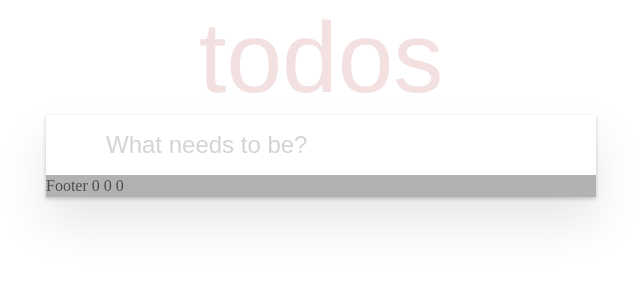
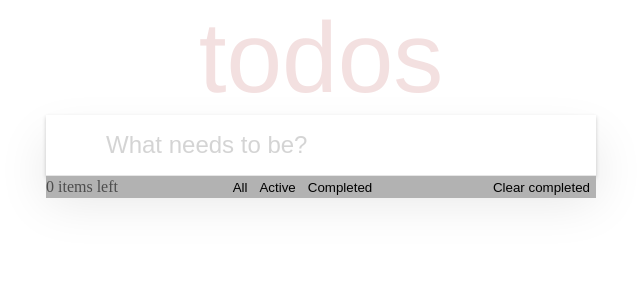
Before and after one commit to KGeorgeA/TODO, a React (Create React App) app: page / in a window 1280 px wide. Shown: the top 300 px of the page, without its empty margins (319-959 px from the left). Built offline with nearby package versions, Linux system fonts and the light colour scheme.

Commit message:
Added button 'clear completed' filters: All Active Completed

```diff
--- a/src/components/App/App.js
+++ b/src/components/App/App.js
@@ -11,8 +11,18 @@ class App extends React.Component {
     this.handleDelete = this.handleDelete.bind(this);
     this.handleComplete = this.handleComplete.bind(this);
 
+    this.setAllCompleted = this.setAllCompleted.bind(this);
+
+    this.handleGetCompleted = this.handleGetCompleted.bind(this);
+    this.handleGetActive = this.handleGetActive.bind(this);
+    this.handleGetAll = this.handleGetAll.bind(this);
+    this.handleDeleteAllCompleted = this.handleDeleteAllCompleted.bind(this);
+
     this.state = {
       todos: localStorage.getItem("todos-json") ? JSON.parse(localStorage.getItem("todos-json")) : [],
+      activeTodos: [],
+      completedTodos: [],
+      whichSet: 1,
     }
   }
 
@@ -40,7 +50,6 @@ class App extends React.Component {
     this.setState({
       todos: newTodos,
     });
-    console.log("newTodos findIndex", newTodos, itemIndex);
   }
 
   handleComplete(ev) {
@@ -58,38 +67,51 @@ class App extends React.Component {
     });
   }
 
-  getTodoAmount() {
-    const todos = this.state.todos;
-    const allTodoAmount = todos.length;
-    const completedTodoAmount = todos.reduce((count, item) => {
-      return item.isCompleted ? count += 1 : count;
-    }, 0);
-    const activeTodoAmount = allTodoAmount - completedTodoAmount;
+  handleGetCompleted() {
+    const completedTodos = this.state.todos.map(item => item.isCompleted ? item : null);
+    this.setState({
+      completedTodos: completedTodos.filter(item => item != null),
+      activeTodos: [],
+      whichSet: -1,
+    });
+  }
 
-    const completedTodoArr = [];
-    const activeTodoArr = [];
+  handleGetActive() {
+    const activeTodos = this.state.todos.map(item => item.isCompleted ? null : item);
+    this.setState({
+      completedTodos: [],
+      activeTodos: activeTodos.filter(item => item != null),
+      whichSet: 0
+    });
+  }
 
-    todos.map((item) => {
-      if (item.isCompleted === true) completedTodoArr.push(item.id);
-      if (item.isCompleted === false) activeTodoArr.push(item.id);
+  handleGetAll() {
+    this.setState({
+      whichSet: 1,
     });
+  }
 
-    return {
-      allTodoAmount,
-      completed: {
-        completedTodoArr,
-        completedTodoAmount,
-      },
-      active: {
-        activeTodoArr,
-        activeTodoAmount,
-      },
-    }
+  handleDeleteAllCompleted() {
+    const todos = this.state.todos.filter(item => {
+      if (item.isCompleted !== true) return item;
+    });
+    this.setState({
+      todos: todos,
+    });
+    localStorage.setItem("todos-json", JSON.stringify(todos));
+  }
+
+  setAllCompleted() {
+    const todos = this.state.todos.map(item => item.isCompleted = true);
+    this.setState({
+      todos: todos,
+    });
+    localStorage.setItem("todos-json", JSON.stringify(todos));
   }
 
   render() {
-    let todoFilterResult = this.getTodoAmount();
-    console.log(todoFilterResult);
+    const todoAmount = this.state.todos.length;
+
     return (
       <Container
         className="wrapper"
@@ -107,13 +129,25 @@ class App extends React.Component {
 
           />
           <Todos
-            todos={this.state.todos}
+            todos={
+              this.state.whichSet === 1 ?
+              this.state.todos :
+              this.state.whichSet === 0 ?
+              this.state.activeTodos :
+              this.state.completedTodos
+              }
             handleDelete={this.handleDelete}
             handleComplete={this.handleComplete}
 
           />
-          <Footer todos={this.state.todos} todoFilterResult={todoFilterResult}/>
         </Main>
+        <Footer
+          todoAmount={todoAmount}
+          handleGetCompleted={this.handleGetCompleted}
+          handleGetActive={this.handleGetActive}
+          handleGetAll={this.handleGetAll}
+          handleDeleteAllCompleted={this.handleDeleteAllCompleted}
+        />
       </Container>
     );
   }
--- a/src/components/Footer/Footer.js
+++ b/src/components/Footer/Footer.js
@@ -4,11 +4,24 @@ import { FooterStyle } from "../styles/Components.styled";
 
 class Footer extends React.Component {
     render() {
-        const propsObj = this.props.todoFilterResult;
-        const allTodoAmount = propsObj.allTodoAmount;
-        const activeTodoAmount = propsObj.active.activeTodoAmount;
-        const completedTodoAmount = propsObj.completed.completedTodoAmount;
-        return <FooterStyle>Footer {allTodoAmount} {activeTodoAmount} {completedTodoAmount}</FooterStyle>
+        return <FooterStyle
+            className="footer"
+
+        >
+            <span className="footer__amount">{this.props.todoAmount === 1 ? `${this.props.todoAmount} item left` : `${this.props.todoAmount} items left`}</span>
+            <ul className="footer__list filters">
+                <li className="filters__item">
+                    <button className="filters__button" onClick={this.props.handleGetAll}>All</button>
+                </li>
+                <li className="filters__item">
+                    <button className="filters__button" onClick={this.props.handleGetActive}>Active</button>
+                </li>
+                <li className="filters__item">
+                    <button className="filters__button" onClick={this.props.handleGetCompleted}>Completed</button>
+                </li>
+            </ul>
+            <button className="footer__button" onClick={this.props.handleDeleteAllCompleted}>Clear completed</button>
+        </FooterStyle>
     }
 }
 
--- a/src/components/Input/Input.js
+++ b/src/components/Input/Input.js
@@ -10,6 +10,7 @@ class Input extends React.Component {
                 className="todos__form"
 
             >
+                {/* <a onClick={this.props.setAllCompleted}>&#9660;</a> */}
                 <TextInput
                     id="input"
                     className="todos__input-text"
--- a/src/components/Item/Item.js
+++ b/src/components/Item/Item.js
@@ -11,8 +11,9 @@ class Item extends React.Component {
             return (
                 <TodoItem
                     key={index}
-                    className="todos-list__item todo"
+                    className={`todos-list__item todo ${isCompleted ? "completed" : ""}`}
                     data-id={id}
+
 
                 >
                     <TodoItemDiv>
@@ -30,7 +31,7 @@ class Item extends React.Component {
                             onClick={this.props.handleDelete}
                             className="todo__button"
 
-                        />
+                        >x</button>
                     </TodoItemDiv>
                 </TodoItem>
             );
--- a/src/components/styles/Components.styled.js
+++ b/src/components/styles/Components.styled.js
@@ -6,6 +6,9 @@ const STYLE_VARIABLES = {
   lineHeight: "1.4rem",
   containerBackgroundColor: "#fff",
   bodyColor: "#f5f5f5",
+  completedColor: "#d9d9d9",
+  deleteButtonTextColor: "#cc9a9a",
+  deleteButtonTextColorHovered: "#af5b5e",
 }
 
 export const Container = styled.main`
@@ -34,6 +37,22 @@ export const Form = styled.form`
   width: 100%;
   max-height: 60px;
   height: 100%;
+
+  position:relative;
+
+    a {
+      position: absolute;
+      width: 40px;
+      height: 40px;
+      top: 0;
+      left: 0;
+      bottom: 0;
+      margin: auto 0;
+      z-index: 1;
+
+      cursor: pointer;
+      text-align: center;
+    }
 `
 
 export const TextInput = styled.input`
@@ -44,16 +63,24 @@ export const TextInput = styled.input`
 
   box-sizing: border-box;
   border: none;
-  ${'' /* box-shadow: inset 0 -2px 1px rgb(0,0,0 / 3%); */}
+
   opacity: 30%;
+  &:focus {
+    opacity: 100%;
+  }
 `
 
 export const TodoList = styled.ul`
-  ${'' /* box-shadow: 0 2px 4px 0 rgb(0 0 0 / 20%), 0 25px 50px 0 rgb(0 0 0 / 10%); */}
+  border-top: 1px solid #e6e6e6;
 `
 
 export const TodoItem = styled.li`
-  border-bottom: 1px solid black;
+  border-bottom: 1px solid #e6e6e6;
+
+  &.completed {
+    color: ${STYLE_VARIABLES.completedColor};
+    text-decoration: line-through;
+  }
 
 `;
 
@@ -63,7 +90,11 @@ export const TodoItemDiv = styled.div`
   position: relative;
 
     input {
+
+
       position: absolute;
+
+      border: none;
       width: 40px;
       height: 40px;
       top: 0;
@@ -77,21 +108,49 @@ export const TodoItemDiv = styled.div`
       word-break: break-all;
     }
 
-    button {
-      position:absolute;
+
+    .todo__button {
+      ${'' /* display: none; */}
+      position: absolute;
 
       top: 0;
       right: 10px;
       bottom: 0;
 
-      ${'' /* border: none; */}
+      border: none;
       background: none;
       width: 40px;
       height: 40px;
       margin: auto 0;
+
+      color: ${STYLE_VARIABLES.deleteButtonTextColor};
+      font-size: 30px;
+      transition: color 0.2s ease-out;
     }
+
+      .todo__button:hover {
+        color: ${STYLE_VARIABLES.deleteButtonTextColorHovered};
+      }
 `;
 
 export const FooterStyle = styled.footer`
   background-color: #b2b2b2;
+  display: flex;
+  justify-content: space-between;
+
+  button {
+    border: none;
+    background: none;
+  }
+    button:hover {
+      color: red;
+    }
+
+  .filters {
+    display: flex;
+  }
+
+  .filters__button {
+
+  }
 `
```
